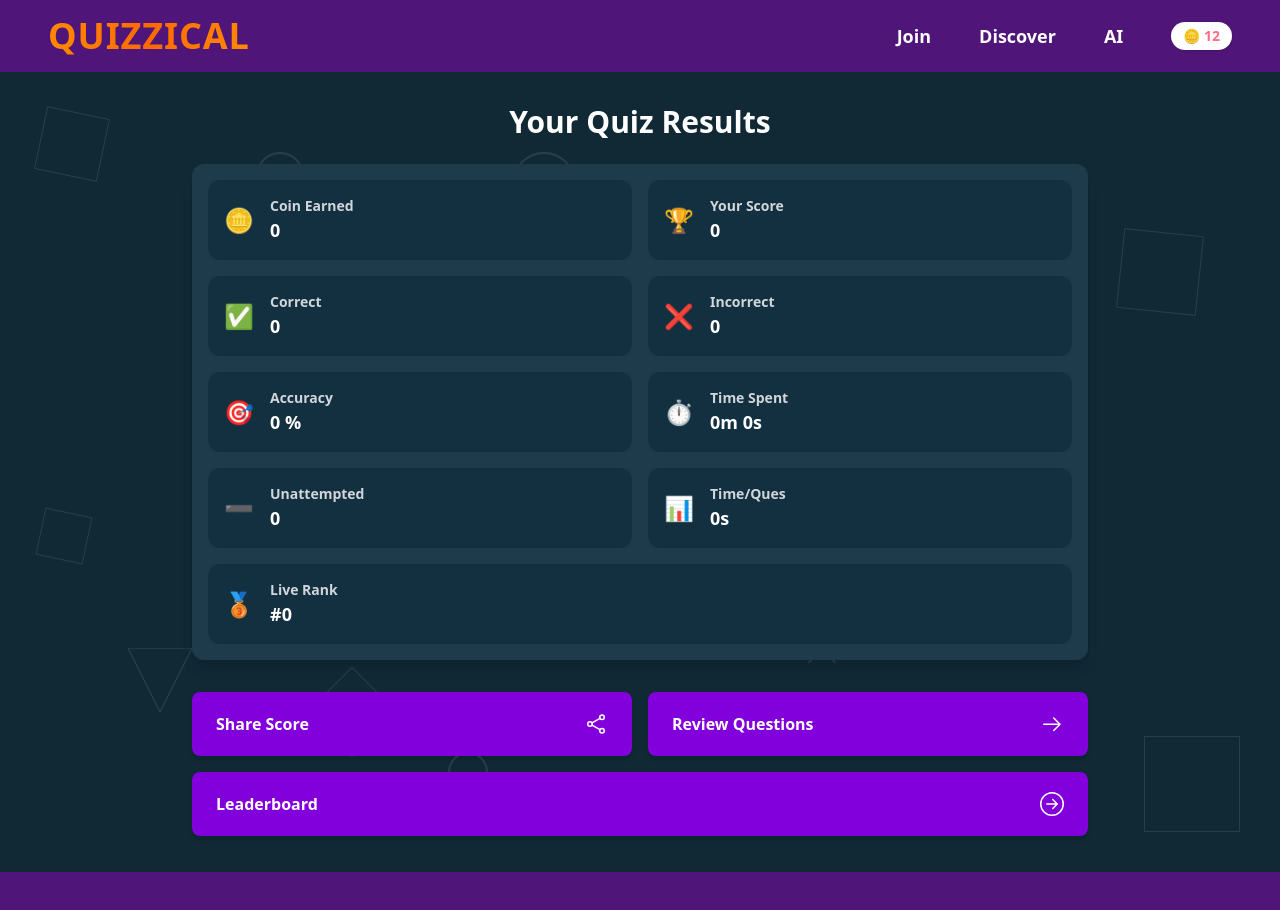
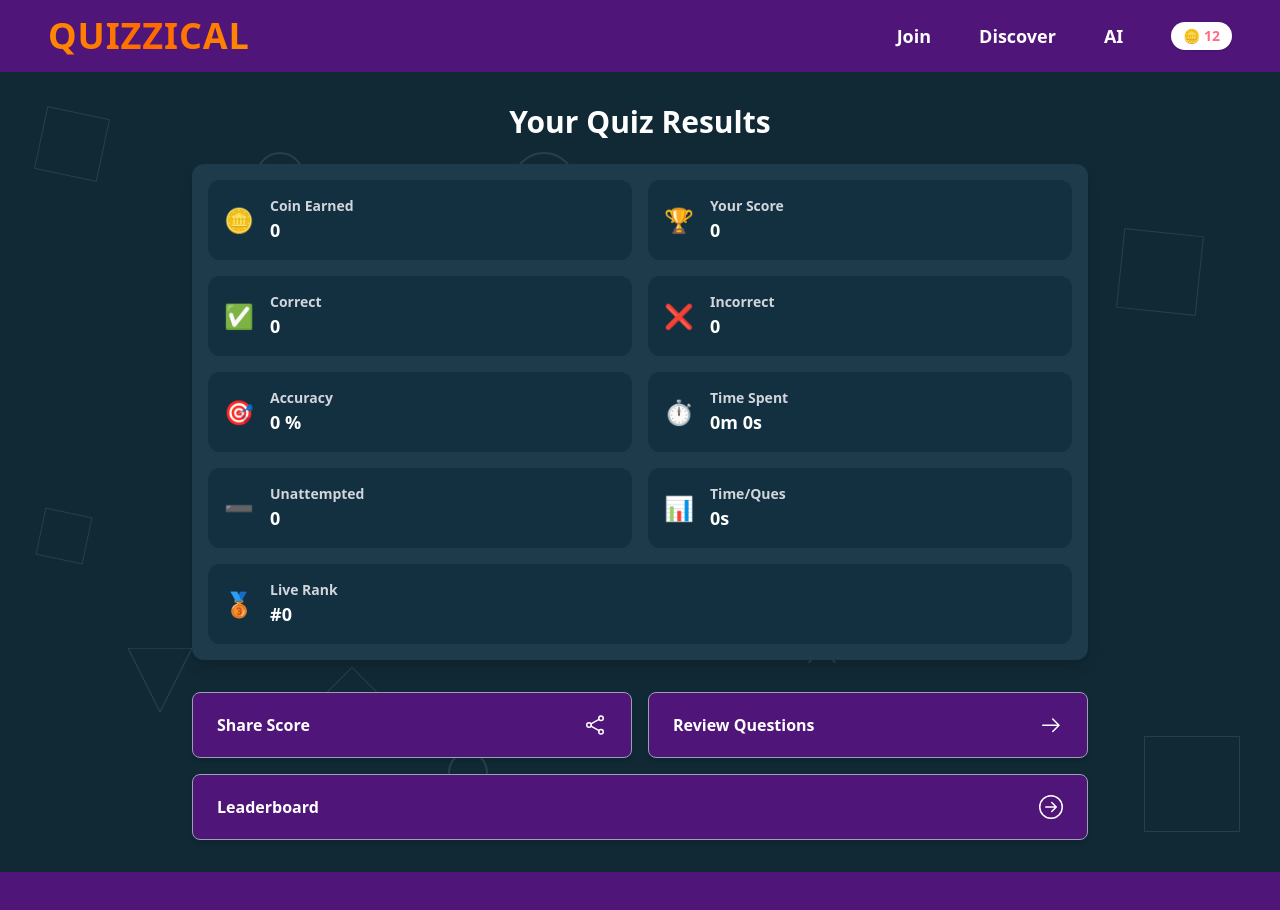
Before and after one commit to satyamAnand20/Quizzical, a React (Vite) app: page /result in a window 1280 px wide. Shown: the top 910 px of the page. Built offline with nearby package versions, Linux system fonts and the light colour scheme.

Commit message:
some UI updates.

```diff
--- a/src/pages/ResultPage.jsx
+++ b/src/pages/ResultPage.jsx
@@ -88,13 +88,13 @@ const ResultPage = () => {
         {/* Buttons */}
         <div className="w-full space-y-4 z-10">
           <div className="flex flex-col sm:flex-row gap-4">
-            <button className="flex-1 bg-purple-700 px-6 py-5 rounded-lg font-semibold shadow-md hover:bg-purple-800 flex items-center justify-between text-left">
+            <button className="flex-1 bg-[#501578] px-6 py-5 rounded-lg font-semibold shadow-md hover:bg-purple-800 flex items-center justify-between text-left border border-gray-400">
               <span>Share Score</span>
               <IoShareSocialOutline  className="text-2xl" />
             </button>
             <button
               onClick={handleReviewClick}
-              className="flex-1 bg-purple-700 px-6 py-5 rounded-lg font-semibold shadow-md hover:bg-purple-800 flex items-center justify-between text-left"
+              className="flex-1 bg-[#501578] px-6 py-5 rounded-lg font-semibold shadow-md hover:bg-purple-800 flex items-center justify-between text-left border border-gray-400"
             >
               <span>Review Questions</span>
               <GoArrowRight className="text-2xl" />
@@ -103,7 +103,7 @@ const ResultPage = () => {
 
           <button
             onClick={() => navigate("/leaderboardPage")}
-            className="w-full bg-purple-700 px-6 py-5 rounded-lg font-semibold shadow-md hover:bg-purple-800 flex items-center justify-between text-left"
+            className="w-full bg-[#501578] px-6 py-5 rounded-lg font-semibold shadow-md hover:bg-purple-800 flex items-center justify-between text-left border border-gray-400"
           >
             <span>Leaderboard</span>
             <BsArrowRightCircle className="text-2xl" />
```
